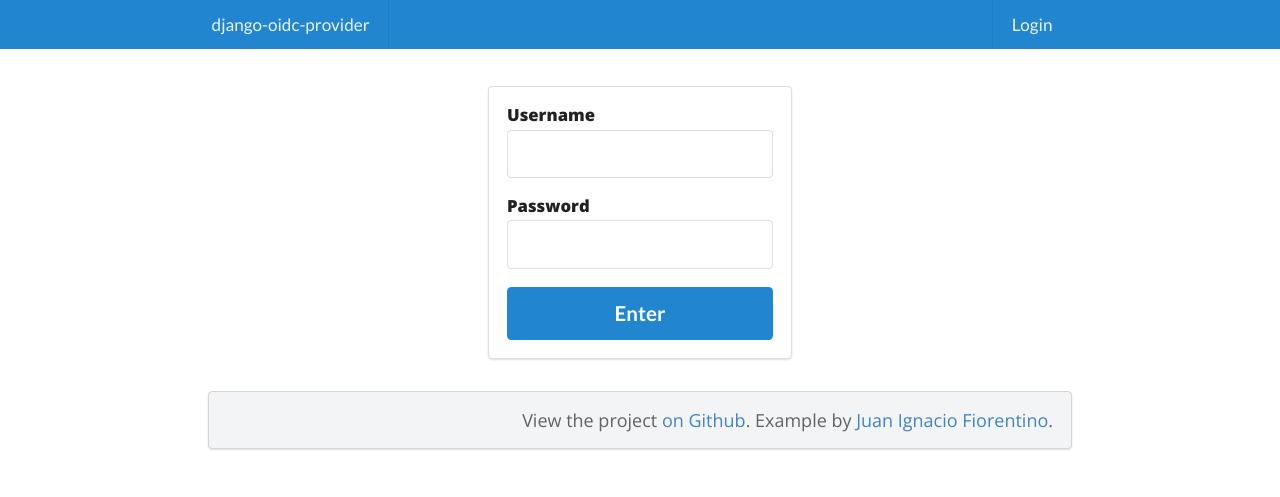
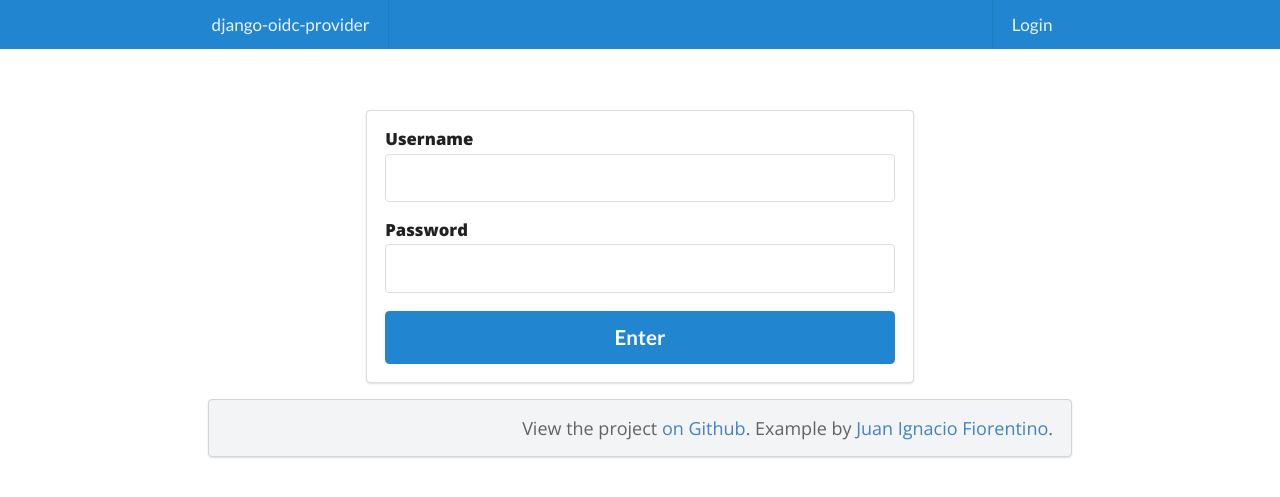
Before and after one commit to juanifioren/django-oidc-provider, a Django app: template example_project/provider_app/templates/login.html in a window 1280 px wide. Shown: the top 497 px of the page. Run offline with Django 3.2, Linux system fonts and the light colour scheme; the template is opened without the code that fills it, so the values that code supplies are empty; parts of the project's set-up code (start-up, migrations or seed data) failed here and were passed over; some libraries are stand-ins or nearby versions.

Commit message:
Edit templates in example project.

```diff
--- a/example_project/provider_app/settings.py
+++ b/example_project/provider_app/settings.py
@@ -87,5 +87,3 @@ LOGIN_REDIRECT_URL = '/'
 # OIDC Provider settings
 
 SITE_URL = 'http://localhost:8000'
-
-LOGIN_URL = '/admin/login/'
--- a/example_project/provider_app/templates/base.html
+++ b/example_project/provider_app/templates/base.html
@@ -22,9 +22,9 @@
             {% if user.is_superuser %}
             <a href="{% url 'admin:index' %}" class="item">Admin</a>
             {% endif %}
-            <a href="{% url 'admin:logout' %}" class="item"><i class="remove icon"></i></a>
+            <a href="{% url 'logout' %}" class="item"><i class="remove icon"></i></a>
             {% else %}
-            <a href="{% url 'admin:login' %}" class="item">Login</a>
+            <a href="{% url 'login' %}" class="item">Login</a>
             {% endif %}
         </div>
     </div>
--- a/example_project/provider_app/templates/login.html
+++ b/example_project/provider_app/templates/login.html
@@ -2,9 +2,10 @@
 
 {% block content %}
 
-    <div class="ui page grid">
+    <div class="ui container" style="margin-top:100px">
+        <div class="ui stackable grid">
             <div class="row">
-            <div class="six wide centered column">
+                <div class="eight wide centered column">
                     {% if form.errors %}
                     <div class="ui negative message">
                         <p>Your username and password didn't match. Please try again.</p>
@@ -26,5 +27,6 @@
                 </div>
             </div>
         </div>
+    </div>
 
 {% endblock %}
--- a/example_project/provider_app/urls.py
+++ b/example_project/provider_app/urls.py
@@ -6,6 +6,8 @@ from django.views.generic import TemplateView
 
 urlpatterns = [
     url(r'^$', TemplateView.as_view(template_name='home.html'), name='home'),
+    url(r'^accounts/login/$', auth_views.login, { 'template_name': 'login.html' }, name='login'),
+    url(r'^accounts/logout/$', auth_views.logout, { 'next_page': '/' }, name='logout'),
 
     url(r'^', include('oidc_provider.urls', namespace='oidc_provider')),
 
```
Lines whose indentation alone changed are shown as unchanged.
